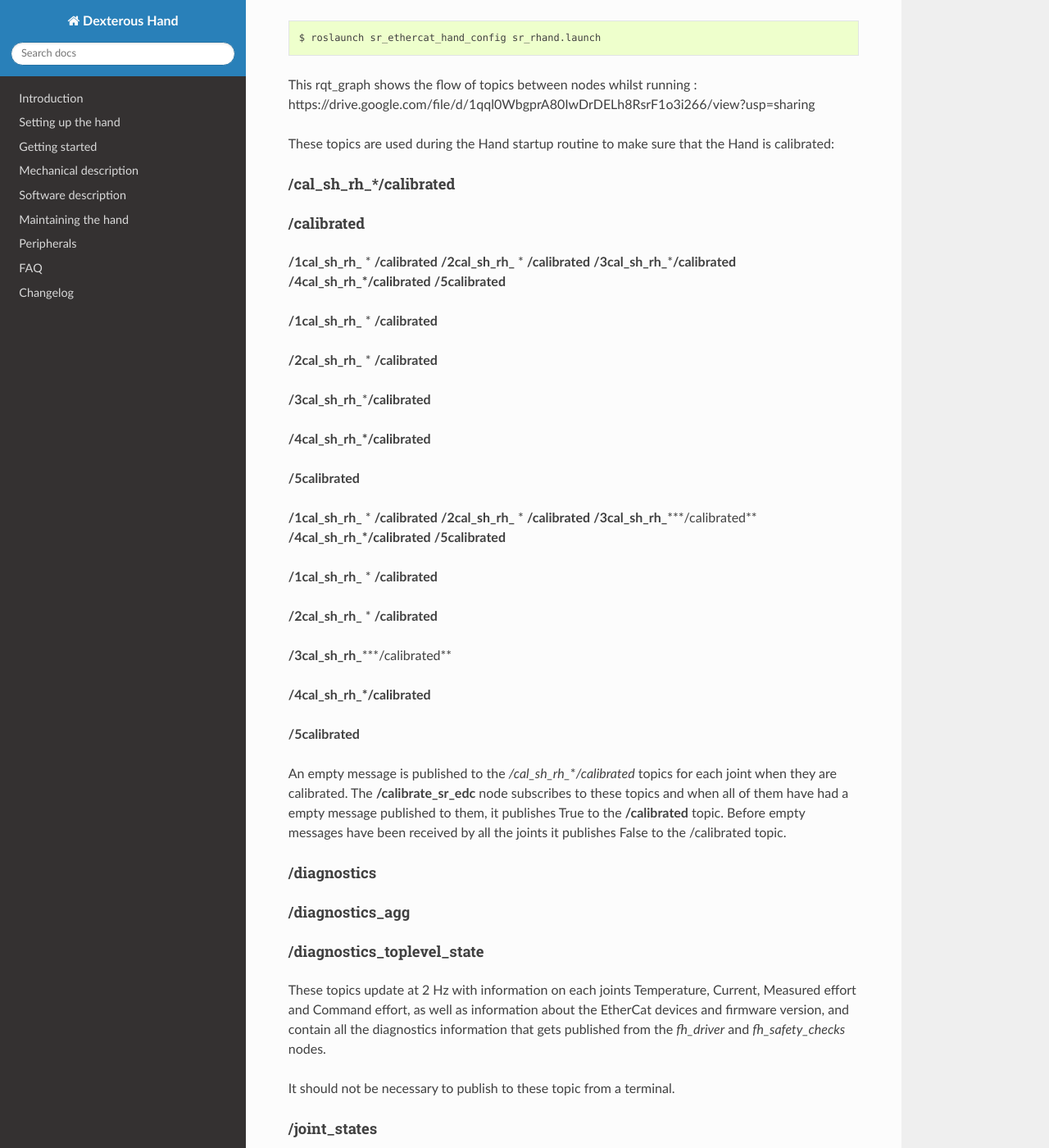
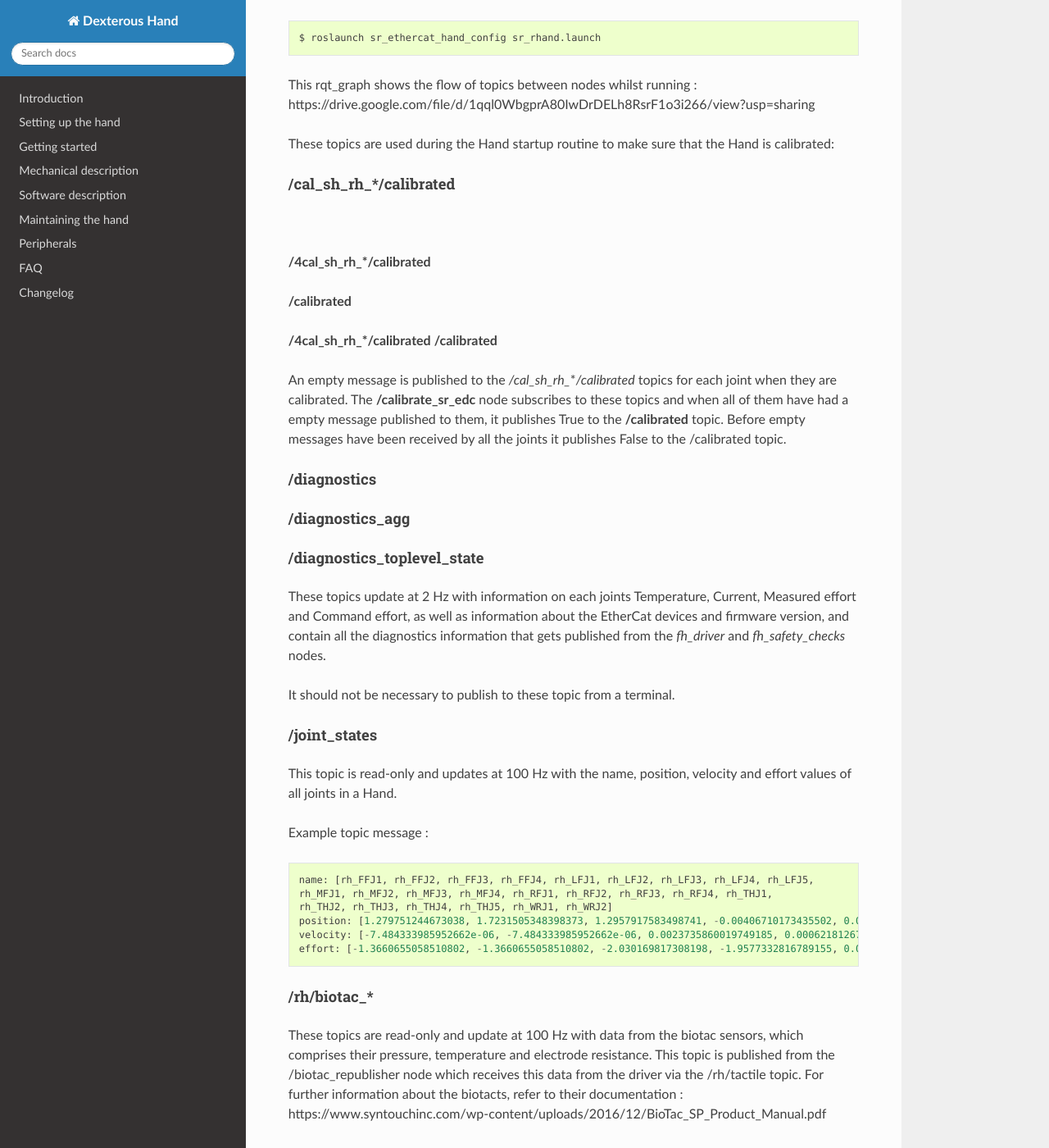
Before and after one commit to shadow-robot/sr_dexterous_hand_documentation, a Sphinx documentation site: the page built from docs/user_guide/3_getting_started.md, in a window 1280 px wide and 1400 px high, scrolled down 16159 px. Shown: the whole window at 82% size. Built offline with Sphinx 7.4.7 and the Read the Docs theme 2.0.0, drawn with Linux system fonts in a browser that asks for light colours.

Commit message:
adding topics section..

````diff
--- a/docs/user_guide/3_getting_started.md
+++ b/docs/user_guide/3_getting_started.md
@@ -506,41 +506,20 @@ This rqt_graph shows the flow of topics between nodes whilst running : https://d
 These topics are used during the Hand startup routine to make sure that the Hand is calibrated:
 
 #### /cal_sh_rh_*/calibrated
-#### /calibrated
-
-**/1cal_sh_rh_** * **/calibrated**
-**/2cal_sh_rh_** \* **/calibrated**
-**/3cal_sh_rh_**\***/calibrated**
-**/4cal_sh_rh_\*/calibrated**
-**/5calibrated**
-
-**/1cal_sh_rh_** * **/calibrated**
-
-**/2cal_sh_rh_** \* **/calibrated**
-
-**/3cal_sh_rh_**\***/calibrated**
-
-**/4cal_sh_rh_\*/calibrated**
-
-**/5calibrated**
+####
 
 ```eval_rst
-**/1cal_sh_rh_** * **/calibrated**
-**/2cal_sh_rh_** \* **/calibrated**
-**/3cal_sh_rh_**\***/calibrated**
 **/4cal_sh_rh_\*/calibrated**
-**/5calibrated**
+```
+**/calibrated**
 
-**/1cal_sh_rh_** * **/calibrated**
+```eval_rst
+**/4cal_sh_rh_\*/calibrated**
+**/calibrated**
+```
 
-**/2cal_sh_rh_** \* **/calibrated**
 
-**/3cal_sh_rh_**\***/calibrated**
 
-**/4cal_sh_rh_\*/calibrated**
-
-**/5calibrated**
-```
 
 
 An empty message is published to the */cal_sh_rh_***/calibrated* topics for each joint when they are calibrated. The **/calibrate_sr_edc** node subscribes to these topics and when all of them have had a empty message published to them, it publishes True to the **/calibrated** topic. Before empty messages have been received by all the joints it publishes False to the /calibrated topic.
````
